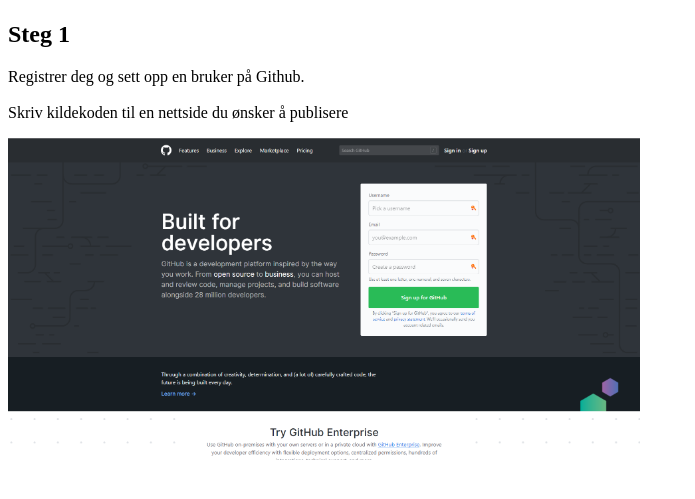
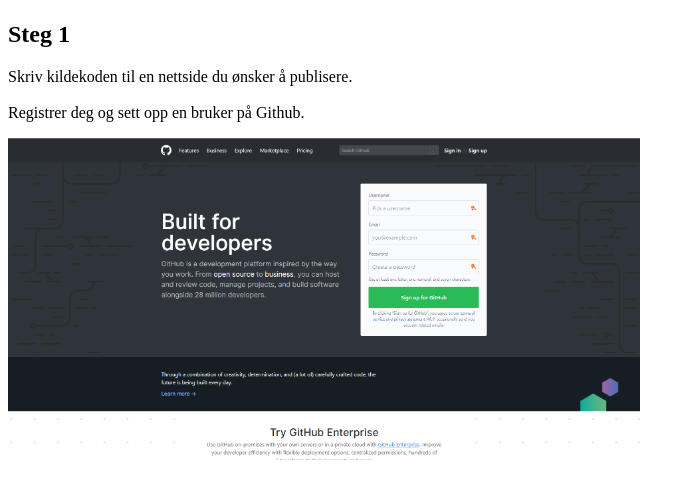
Before and after one commit to BirkBoris/Hvordan-lage-en-nettside, a plain HTML site: page index.html in a window 1280 px wide. Shown: the part 59-558 px from the top of the page, without its empty margins (0-695 px from the left). Drawn offline with Linux system fonts and the light colour scheme.

Commit message:
Update index.html

```diff
--- a/index.html
+++ b/index.html
@@ -8,7 +8,7 @@
   <h1>Hvordan Publisere En Nettisde på GitHub</h1>
   <div>
     <h2>Steg 1</h2>
-    <p>Registrer deg og sett opp en bruker på Github. <br><br> Skriv kildekoden til en nettside du ønsker å publisere</p>
+    <p>Skriv kildekoden til en nettside du ønsker å publisere.<br><br>Registrer deg og sett opp en bruker på Github.</p>
     <img src="registrering.PNG" alt=Registrering width="50%">
   </div>
   <div>
```
